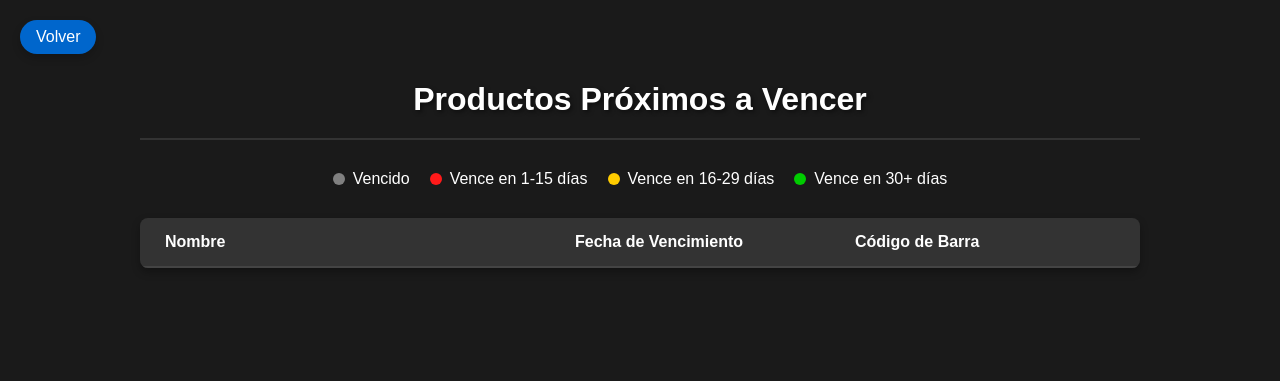
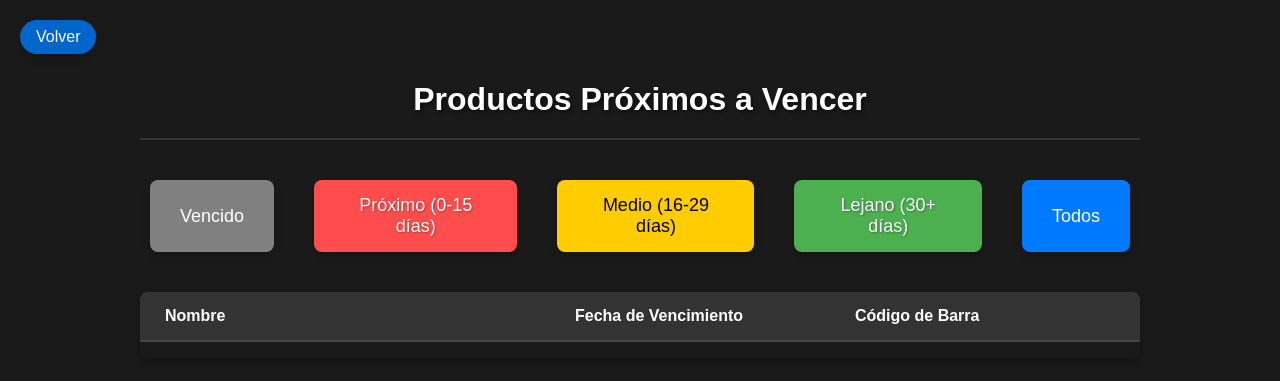
Before and after one commit to NicolasGomez268/Supermercad, a Django app: page /productos_proximos/ in a window 1280 px wide. Shown: the top 381 px of the page. Run offline with Django 5.2, Linux system fonts and the light colour scheme; data that the repository does not hold is empty.

```diff
--- a/productos/static/productos/css/styles.css
+++ b/productos/static/productos/css/styles.css
@@ -53,8 +53,8 @@ h1 {
 
 /* Estados de vencimiento con colores actualizados */
 .vencido {
-    background-color: #666666;  /* Gris para productos vencidos */
-    color: #cccccc;  /* Texto más claro */
+    background-color: #444444;  /* Fondo más oscuro */
+    color: white;  /* Texto blanco para mejor contraste */
     text-shadow: 1px 1px 2px rgba(0,0,0,0.3);
 }
 
@@ -241,3 +241,41 @@ li.lejano {
     transform: translateY(-2px);
     box-shadow: 0 8px 15px rgba(0,0,0,0.3);
 }
+
+.boton-filtro {
+    padding: 15px 30px; /* Aumentar el tamaño del botón */
+    margin: 10px;
+    border: none;
+    border-radius: 8px;
+    color: white;
+    cursor: pointer;
+    font-size: 18px; /* Aumentar el tamaño de la fuente */
+    transition: all 0.3s ease;
+    box-shadow: 0 4px 8px rgba(0, 0, 0, 0.2);
+}
+
+.boton-filtro:hover {
+    transform: translateY(-3px);
+    box-shadow: 0 6px 12px rgba(0, 0, 0, 0.3);
+}
+
+.boton-filtro.gris {
+    background-color: gray;
+}
+
+.boton-filtro.rojo {
+    background-color: #ff4d4d;
+}
+
+.boton-filtro.amarillo {
+    background-color: #ffcc00;
+    color: black; /* Para mejor visibilidad */
+}
+
+.boton-filtro.verde {
+    background-color: #4CAF50;
+}
+
+.boton-filtro.todos {
+    background-color: #007BFF;
+}
--- a/productos/static/productos/js/scripts.js
+++ b/productos/static/productos/js/scripts.js
@@ -1 +1,7 @@
 // Aquí puedes agregar lógica JavaScript si es necesario
+
+function filtrarProductos(categoria) {
+    const url = new URL(window.location.href);
+    url.searchParams.set('filtro', categoria);
+    window.location.href = url.toString();
+}
--- a/productos/templates/productos/productos_proximos.html
+++ b/productos/templates/productos/productos_proximos.html
@@ -5,29 +5,18 @@
 <head>
     <meta charset="UTF-8">
     <title>Productos Próximos a Vencer</title>
-    <link rel="stylesheet" href="{% static 'productos/css/styles.css' %}?v=4">
+    <link rel="stylesheet" href="{% static 'productos/css/styles.css' %}">
+    <script src="{% static 'productos/js/scripts.js' %}"></script>
 </head>
 <body>
     <a href="{% url 'agregar_producto' %}" class="boton-volver">Volver</a>
     <h1>Productos Próximos a Vencer</h1>
-
     <div class="leyenda-colores">
-        <div class="leyenda-item">
-            <span class="circulo-color circulo-gris"></span>
-            <span>Vencido</span>
-        </div>
-        <div class="leyenda-item">
-            <span class="circulo-color circulo-rojo"></span>
-            <span>Vence en 1-15 días</span>
-        </div>
-        <div class="leyenda-item">
-            <span class="circulo-color circulo-amarillo"></span>
-            <span>Vence en 16-29 días</span>
-        </div>
-        <div class="leyenda-item">
-            <span class="circulo-color circulo-verde"></span>
-            <span>Vence en 30+ días</span>
-        </div>
+        <button class="boton-filtro gris" onclick="filtrarProductos('vencido')">Vencido</button>
+        <button class="boton-filtro rojo" onclick="filtrarProductos('rojo')">Próximo (0-15 días)</button>
+        <button class="boton-filtro amarillo" onclick="filtrarProductos('amarillo')">Medio (16-29 días)</button>
+        <button class="boton-filtro verde" onclick="filtrarProductos('verde')">Lejano (30+ días)</button>
+        <button class="boton-filtro todos" onclick="filtrarProductos('')">Todos</button>
     </div>
 
     <div class="tabla-productos">
@@ -36,13 +25,17 @@
             <div class="columna">Fecha de Vencimiento</div>
             <div class="columna">Código de Barra</div>
         </div>
+        <ul id="lista-productos">
             {% for producto in productos %}
-            <div class="fila {{ producto|vencimiento_class }}">
+                <li class="{{ producto|vencimiento_class }}">
+                    <div class="fila">
                         <div class="columna">{{ producto.nombre_producto }}</div>
                         <div class="columna">{{ producto.fecha_vencimiento }}</div>
                         <div class="columna">{{ producto.codigo_barra }}</div>
                     </div>
+                </li>
             {% endfor %}
+        </ul>
     </div>
 </body>
 </html>
--- a/productos/views.py
+++ b/productos/views.py
@@ -1,6 +1,7 @@
 from django.shortcuts import render, redirect
 from .models import Producto
-from datetime import datetime
+from datetime import datetime, timedelta
+from django.db import IntegrityError
 
 def guardar_productos(request):
     if request.method == 'POST':
@@ -8,16 +9,34 @@ def guardar_productos(request):
         nombre = request.POST['nombre']
         fecha_vencimiento = request.POST['fecha_vencimiento']
 
-        producto = Producto(
-            codigo_barra=codigo_barra,
-            nombre_producto=nombre,
-            fecha_vencimiento=fecha_vencimiento
-        )
-        producto.save()
-        return redirect('productos_proximos')
+        try:
+            producto = Producto(
+                codigo_barra=codigo_barra,
+                nombre_producto=nombre,
+                fecha_vencimiento=fecha_vencimiento
+            )
+            producto.save()
+            return redirect('productos_proximos')
+        except IntegrityError:
+            # Manejar el error de duplicado
+            error_message = "El código de barra ya existe. Por favor, ingrese uno diferente."
+            return render(request, 'productos/guardar_productos.html', {'error_message': error_message})
 
     return render(request, 'productos/guardar_productos.html')
 
 def productos_proximos(request):
+    filtro = request.GET.get('filtro', None)
     productos = Producto.objects.all().order_by('fecha_vencimiento')
+
+    if filtro:
+        hoy = datetime.now().date()
+        if filtro == 'vencido':
+            productos = productos.filter(fecha_vencimiento__lt=hoy)
+        elif filtro == 'rojo':
+            productos = productos.filter(fecha_vencimiento__range=(hoy, hoy + timedelta(days=15)))
+        elif filtro == 'amarillo':
+            productos = productos.filter(fecha_vencimiento__range=(hoy + timedelta(days=16), hoy + timedelta(days=29)))
+        elif filtro == 'verde':
+            productos = productos.filter(fecha_vencimiento__gte=hoy + timedelta(days=30))
+
     return render(request, 'productos/productos_proximos.html', {'productos': productos})
--- a/requirements.txt
+++ b/requirements.txt
@@ -1,3 +1,4 @@
-Django==5.0
+Django>=3.2,<4.0
 mysqlclient==2.2.1
 python-dotenv==1.0.0
+whitenoise
```
Also changed, not shown: productos/templates/productos/guardar_productos.html (+6 -3 lines), supermercado_project/settings.py (+4 -4 lines). Lines whose indentation alone changed are shown as unchanged.
